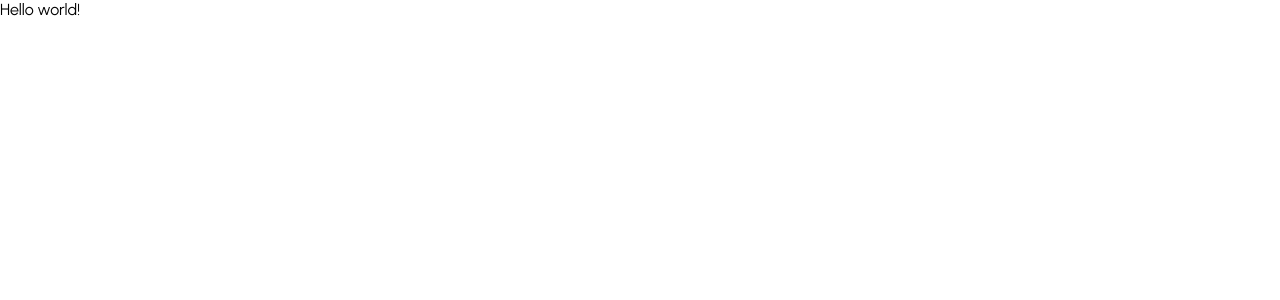
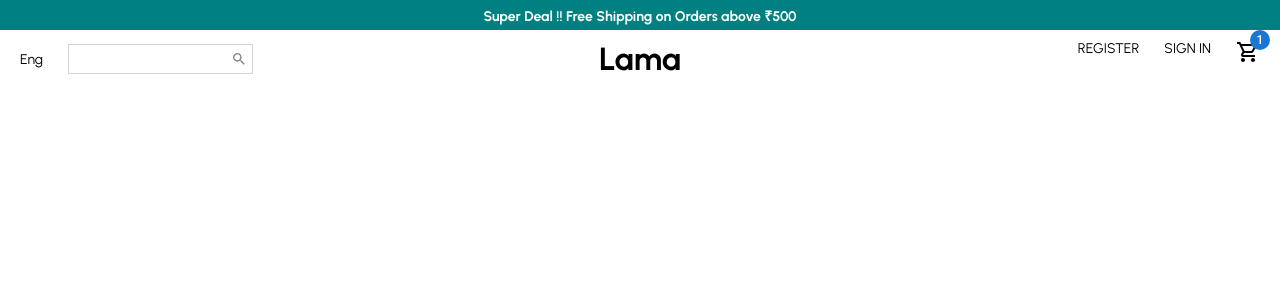
Before and after one commit to AtulHande03a/E-commerce-app, a React (Create React App) app: page / in a window 1280 px wide. Shown: the top 300 px of the page. Built offline with nearby package versions, Linux system fonts and the light colour scheme.

Commit message:
navbar added

```diff
--- a/package.json
+++ b/package.json
@@ -3,12 +3,17 @@
   "version": "0.1.0",
   "private": true,
   "dependencies": {
+    "@emotion/react": "^11.4.1",
+    "@emotion/styled": "^11.3.0",
+    "@mui/icons-material": "^5.0.3",
+    "@mui/material": "^5.0.3",
     "@testing-library/jest-dom": "^5.11.4",
     "@testing-library/react": "^11.1.0",
     "@testing-library/user-event": "^12.1.10",
     "react": "^17.0.2",
     "react-dom": "^17.0.2",
     "react-scripts": "^4.0.3",
+    "styled-components": "^5.3.1",
     "web-vitals": "^1.0.1"
   },
   "scripts": {
--- a/src/App.jsx
+++ b/src/App.jsx
@@ -1,5 +1,7 @@
+import Home from "./pages/Home";
+
 const App = () => {
-  return <div>Hello world!</div>;
+  return <Home />;
 };
 
 export default App;
--- /dev/null
+++ b/src/components/Announcement.jsx
@@ -0,0 +1,18 @@
+import styled from "styled-components";
+
+const Container = styled.div`
+  height: 30px;
+  background: teal;
+  color: white;
+  display: flex;
+  align-items: center;
+  justify-content: center;
+  font-size: 14px;
+  font-weight: bold;
+`;
+
+export const Announcement = () => {
+  return (
+    <Container>Super Deal !! Free Shipping on Orders above ₹500 </Container>
+  );
+};
--- /dev/null
+++ b/src/components/Navbar.jsx
@@ -0,0 +1,84 @@
+import { Search, ShoppingCartOutlined } from "@mui/icons-material";
+import { Badge } from "@mui/material";
+import React from "react";
+import styled from "styled-components";
+
+const Container = styled.div`
+  height: 60px;
+`;
+
+const Wrapper = styled.div`
+  padding: 10px 20px;
+  display: flex;
+  justify-content: space-between;
+`;
+
+const Left = styled.div`
+  flex: 1;
+  display: flex;
+  align-items: center;
+`;
+
+const Language = styled.span`
+  font-size: 14px;
+  cursor: pointer;
+`;
+
+const SearchContainer = styled.div`
+  border: 0.5px solid lightgray;
+  display: flex;
+  align-items: center;
+  margin-left: 25px;
+  padding: 5px;
+`;
+
+const Input = styled.input`
+  border: none;
+`;
+const Center = styled.div`
+  flex: 1;
+  text-align: center;
+`;
+
+const Logo = styled.h1`
+  font-weight: bold;
+`;
+
+const Right = styled.div`
+  flex: 1;
+  display: flex;
+  justify-content: flex-end;
+`;
+
+const MenuItem = styled.div`
+  font-size: 14px;
+  cursor: pointer;
+  margin-left: 25px;
+`;
+
+export const Navbar = () => {
+  return (
+    <Container>
+      <Wrapper>
+        <Left>
+          <Language>Eng</Language>
+          <SearchContainer>
+            <Input /> <Search style={{ color: "gray", fontSize: "16px" }} />
+          </SearchContainer>
+        </Left>
+        <Center>
+          <Logo>Lama</Logo>
+        </Center>
+        <Right>
+          <MenuItem>REGISTER</MenuItem>
+          <MenuItem>SIGN IN</MenuItem>
+          <MenuItem>
+            <Badge badgeContent={1} color="primary">
+              <ShoppingCartOutlined />
+            </Badge>
+          </MenuItem>
+        </Right>
+      </Wrapper>
+    </Container>
+  );
+};
--- /dev/null
+++ b/src/pages/Home.jsx
@@ -0,0 +1,14 @@
+import React from "react";
+import { Announcement } from "../components/Announcement";
+import { Navbar } from "../components/Navbar";
+
+const Home = () => {
+  return (
+    <div>
+      <Announcement />
+      <Navbar />
+    </div>
+  );
+};
+
+export default Home;
```
Also changed, not shown: 1 other file (tests, documents, lock files or other folders).
